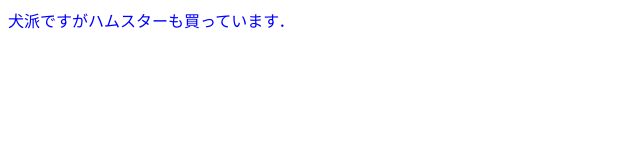
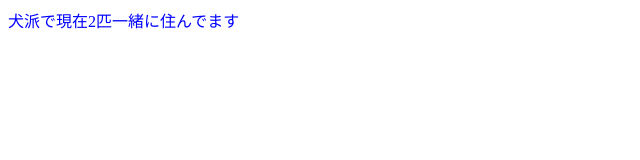
Before and after one commit to Marimo2503/202404029-git-workshop, a plain HTML site: page index.html in a window 1280 px wide. Shown: the full height of the page, 0-640 px from the left. Drawn offline with Linux system fonts and the light colour scheme.

Commit message:
Update index.html
文章の一部を書き換えました

```diff
--- a/index.html
+++ b/index.html
@@ -5,6 +5,6 @@
     <title=タイトル></title>
   </head>
     <body>
-    <strong= style="color:blue">犬派ですがハムスターも買っています．</strong>
+    <strong= style="color:blue">犬派で現在2匹一緒に住んでます</strong>
     </body>
 </html>
```
